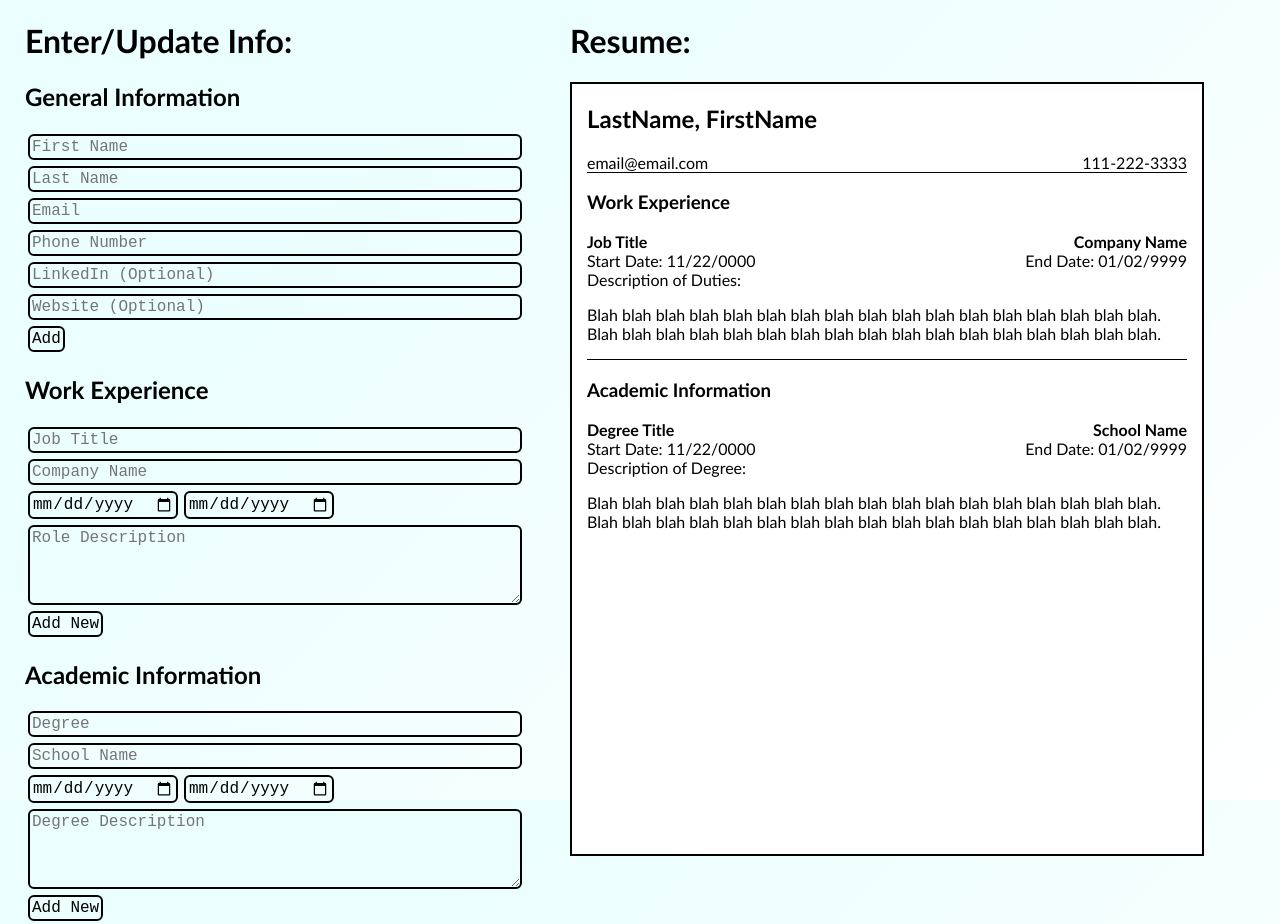
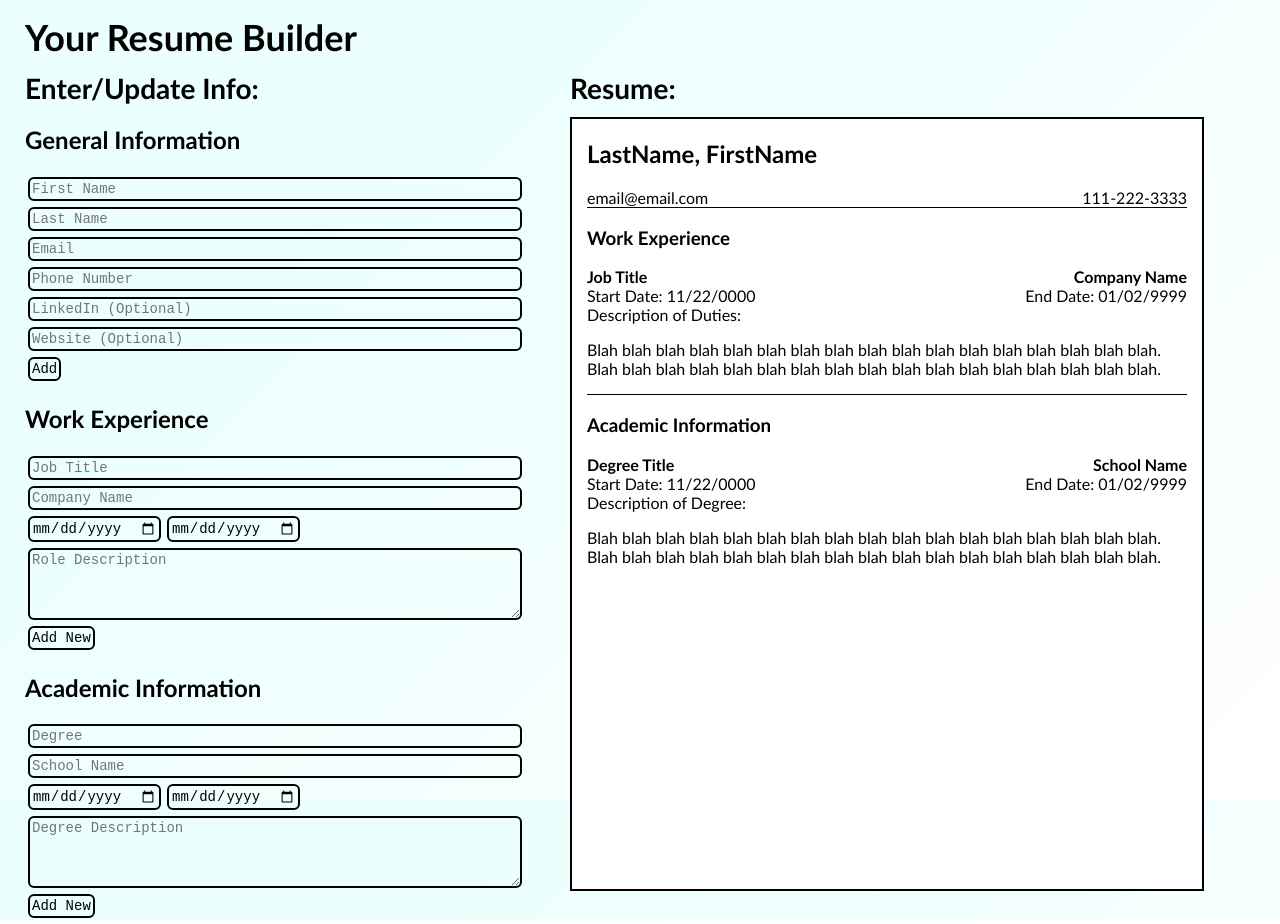
Before and after one commit to kopatsis/reactProjects, a React (Vite) app in the folder cv-application/: page / in a window 1280 px wide. Built offline with nearby package versions, Linux system fonts and the light colour scheme.

Commit message:
heading and resize

```diff
--- a/cv-application/src/App.tsx
+++ b/cv-application/src/App.tsx
@@ -122,6 +122,8 @@ function App() {
   };
 
   return (
+    <>
+      <div className="build">Your Resume Builder</div>
       <div className="whole">
         <div className="left">
           <h1>Enter/Update Info:</h1>
@@ -141,6 +143,7 @@ function App() {
           ></Resume>
         </div>
       </div>
+    </>
   );
 }
 
--- a/cv-application/src/index.css
+++ b/cv-application/src/index.css
@@ -1,5 +1,18 @@
 :root{
     font-family: 'Gill Sans', 'Gill Sans MT', Calibri, 'Trebuchet MS', sans-serif;
+}
+
+.build{
+    margin-top: 15px;
+    margin-left: 25px;
+    font-size: 36px;
+    font-weight: bold;
+}
+
+h1{
+    font-size: 28px;
+    margin-top: 12px;
+    margin-bottom: 12px;
 }
 
 html{
@@ -53,7 +66,7 @@ form{
 input, textarea{
     background-color: transparent;
     margin: 3px;
-    font-size: 16px;
+    font-size: 14px;
     font-family: 'Courier New', Courier, monospace;
     border-radius: 6px;
     transition: 0.125s ease-in;
```
Lines whose indentation alone changed are shown as unchanged.
